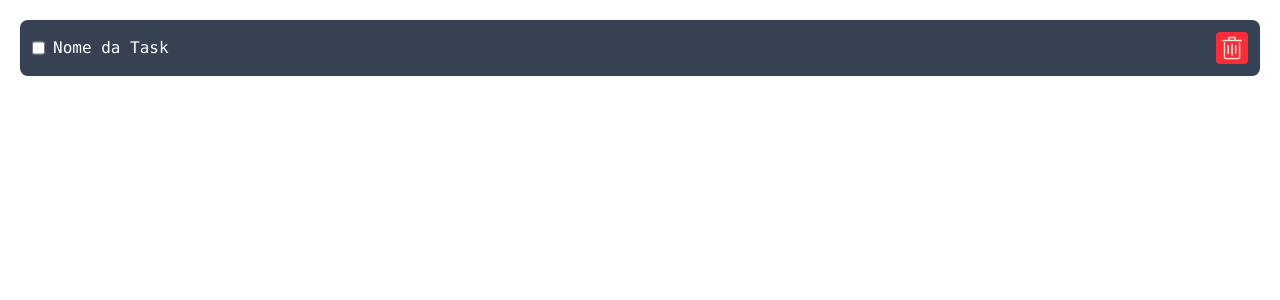
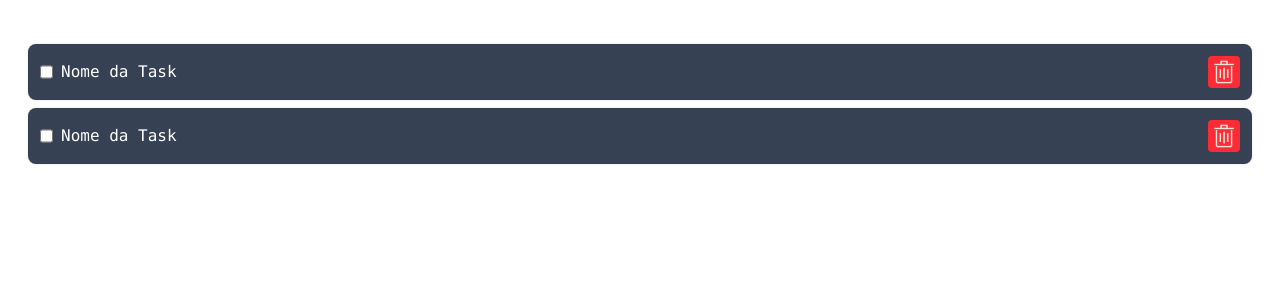
Before and after one commit to joseajr17/To-Do-List, a React (Vite) app in the folder frontend/: page / in a window 1280 px wide. Shown: the top 300 px of the page. Built offline with nearby package versions, Linux system fonts and the light colour scheme.

Commit message:
<TaskList />

```diff
--- a/frontend/src/App.jsx
+++ b/frontend/src/App.jsx
@@ -1,10 +1,10 @@
-import { Task } from './components/Task';
+import { TaskList } from './components/TaskList';
 
 function App() {
 
   return (
     <div className='flex flex-col p-4 dark:bg-gray-800 font-mono text-white'>
-      <Task />
+      <TaskList />
     </div>
   )
 }
--- /dev/null
+++ b/frontend/src/components/TaskList/index.jsx
@@ -0,0 +1,9 @@
+import { Task } from "../Task";
+export function TaskList() {
+    return (
+        <div className="flex flex-col m-2 text-white pt-4">
+                <Task />
+                <Task />
+        </div>
+    );
+}
```
